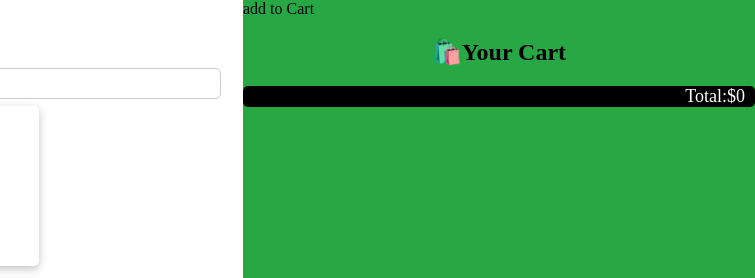
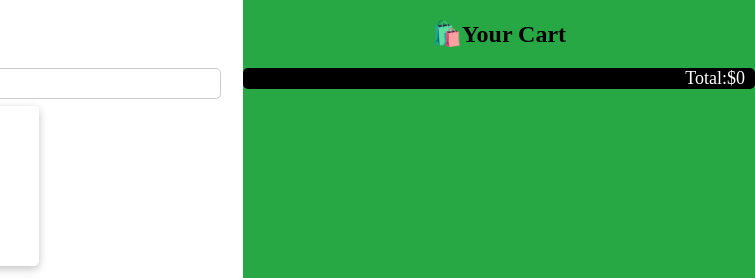
Before and after one commit to Arunkumar-2005218/Shopping, a plain HTML site: page index.html in a window 1280 px wide. Shown: the top 278 px of the page, 525-1280 px from the left. Drawn offline with Linux system fonts and the light colour scheme.

Commit message:
Update index.html

```diff
--- a/index.html
+++ b/index.html
@@ -71,7 +71,6 @@
 
         <div class="Cart">
 
-         <div class="toast">add to Cart</div>
             <h2>🛍️Your Cart</h2>
             <ul id="cart"></ul>
 
```
